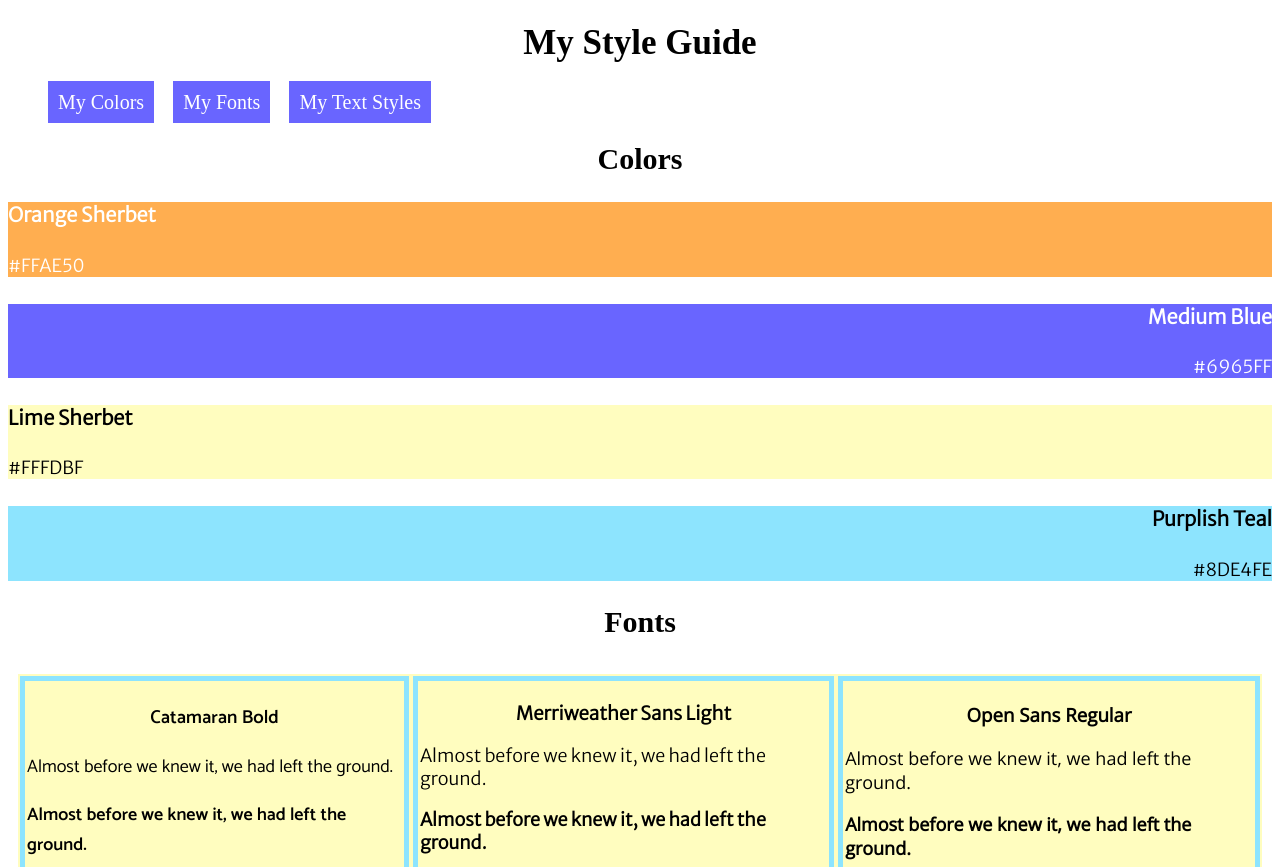
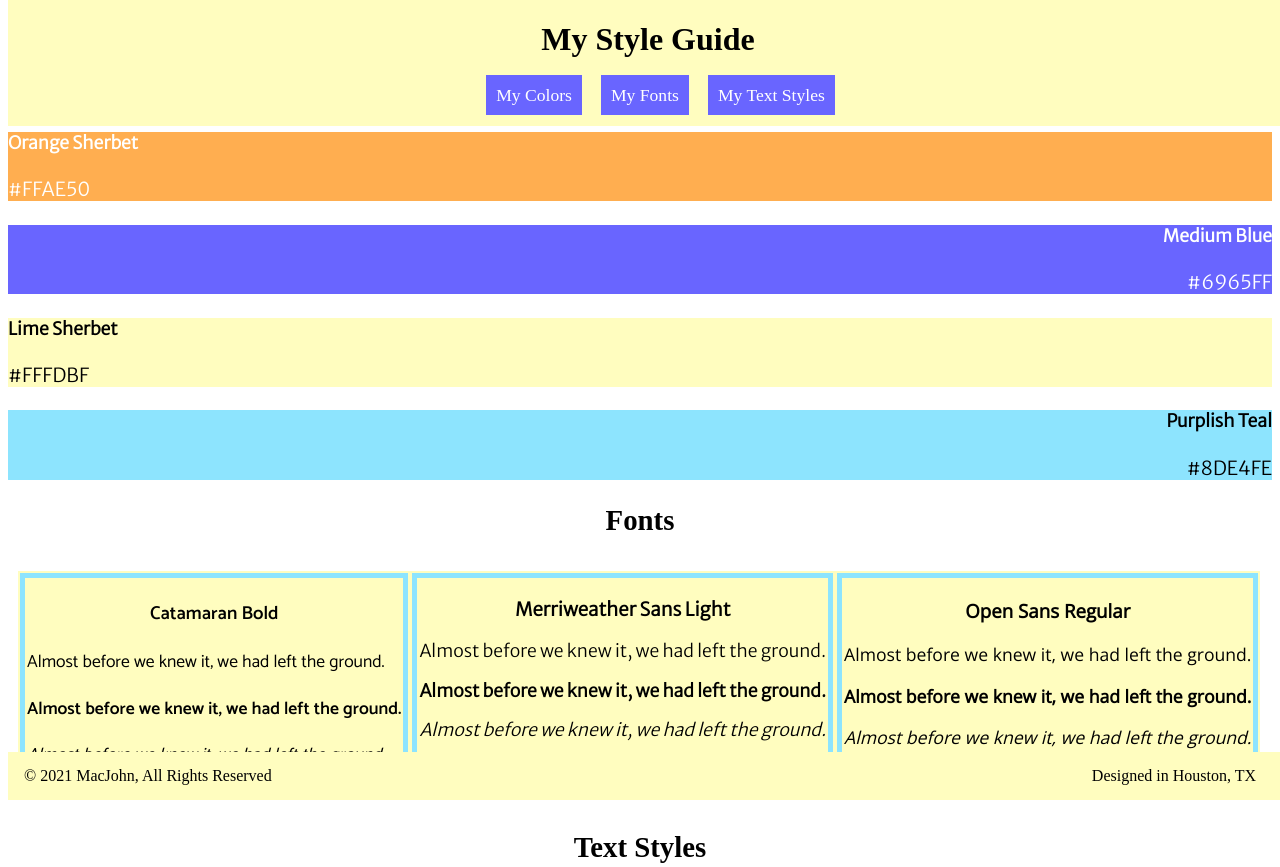
Before and after one commit to ajohnso2020/Style-Guide, a plain HTML site: page index.html in a window 1280 px wide. Shown: the top 867 px of the page. Drawn offline with nearby package versions, Linux system fonts and the light colour scheme.

Commit message:
Spaced footer itmes

```diff
--- a/index.css
+++ b/index.css
@@ -1,10 +1,31 @@
+html {
+    box-sizing: border-box;
+  }
+  *,
+  *:before,
+  *:after {
+    box-sizing: inherit;
+  }
+/* header section */
+.header {
+    text-align: center;
+    position: fixed;
+    top: 0;
+    background-color: #FFFDBF;
+    width: 100%;
+}
+
 /* colors section*/
+.colors {
+    margin-top: 75px;
+}
+
  p {
-     font-size: 18px;
+     font-size: 1.1em;
  }
 h1 {
  text-align: center;
- font-size: 35px;
+ font-size: 2em;
 }
 
 .nav > li {
@@ -15,12 +36,12 @@ h1 {
         color: #fff;
         background: #6965FF;
         text-decoration: none;
-        height: 30px;
+        height: 2em;
         line-height: 30px;
         text-align: center;
         margin-right: 15px;
         padding: 10px 10px;
-        font-size: 20px;
+        font-size: 1.1em;
 }
 
 .nav a:hover {
@@ -29,7 +50,7 @@ h1 {
 
 h2 {
  text-align: center;
- font-size: 30px;
+ font-size: 1.8em;
 }
 
 h3 {
@@ -61,7 +82,7 @@ h3 {
 }
 
 .orange, .blue, .lime, .teal {
-    font-size: 20px;
+    font-size:  1.1em;
     align-items: center;
 }
 
@@ -108,6 +129,7 @@ h3 {
 .text {
     display: flex;
     margin: 10px;
+    margin-bottom: 50px;
 }
 
 .text ul > li {
@@ -122,8 +144,37 @@ h3 {
     margin: 5px;
     background-color: #FFAE50;
 }
+/* footer section */
 
-@media only screen and (max-width: 600px){
+.footer {
+    width: 100%;
+    background-color: #FFFDBF;
+    position: fixed;
+    bottom: 0;
+    height: 3em;
+    display: flex;
+}
+
+.copyright {
+    font-size: 1em;
+    line-height: 3em;
+    flex: 1;
+    padding-left: 1em;
+}
+
+.locale {
+   font-size: 1em;
+   line-height: 3em;
+   flex: 1;
+   text-align: right;
+   padding-right: 2em;
+}
+
+@media only screen and (max-width: 400px) {
+    .nav > li {
+        font-size: 1.4em;
+    }
+
     .colors {
         display: flex;
         flex-flow: column wrap;
@@ -136,4 +187,8 @@ h3 {
     .text {
         display: block;
     }
+
+    .locale {
+     margin-left: -1em;
 }
+}
--- a/index.html
+++ b/index.html
@@ -13,12 +13,14 @@
 </head>
 
 <body>
+    <header class="header">
         <h1>My Style Guide</h1>
         <ul class="nav">
             <li><a href="#my-colors">My Colors</a></li>
             <li><a href="#my-fonts">My Fonts</a></li>
             <li><a href="#my-text">My Text Styles</a></li>
         </ul>
+    </header>
     <h2 id="my-colors">Colors</h2>
     <div class="colors">
         <section class="orange">
@@ -86,6 +88,12 @@
             </ul>
         </div>
     </div>
+    <footer>
+        <div class="footer">
+            <span class="copyright">© 2021 MacJohn, All Rights Reserved</span>
+            <span class="locale">Designed in Houston, TX</span>
+        </div>
+    </footer>
 </body>
 
 </html>
```
Lines whose indentation alone changed are shown as unchanged.
